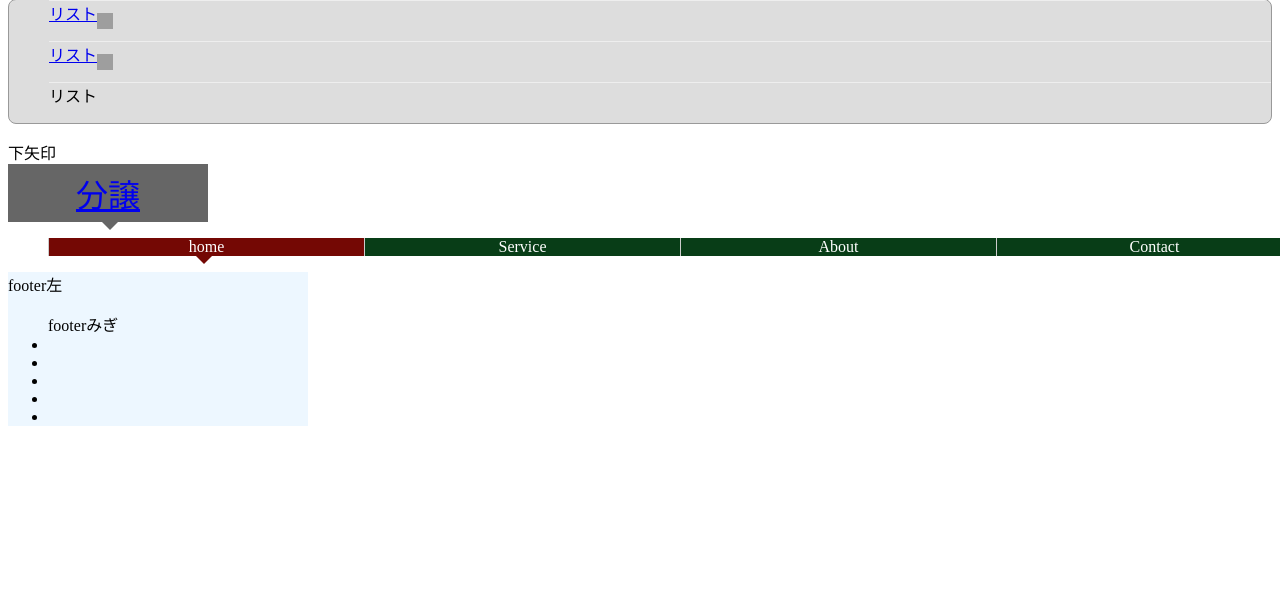
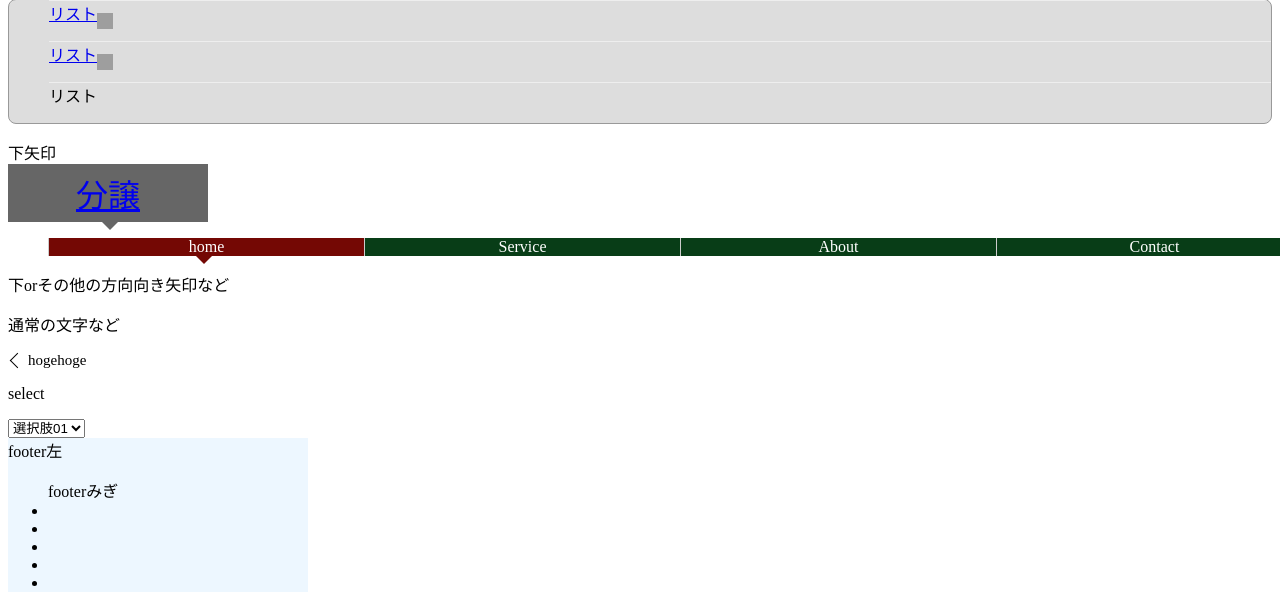
Before and after one commit to umanari145/css, a PHP site: page / in a window 1280 px wide. Shown: the part 1011-1619 px from the top of the page. Before the commit the page ends 1437 px from the top, so only its background shows below. Run offline with PHP 8.4, Linux system fonts and the light colour scheme; grey boxes labelled with a size stand in for pictures from a placeholder-image service; some libraries are stand-ins or nearby versions; some web fonts are replaced; grey boxes are pictures that could not be loaded.

Commit message:
矢印など

```diff
--- a/less/css/common.less
+++ b/less/css/common.less
@@ -274,3 +274,43 @@ icon画像
 .no_active{
 	background: #083D17;
 }
+
+.str{
+	margin-left: 20px;
+	position: relative;
+	font-size: 15px;
+}
+.str::before{
+	content:'';
+	display: block;
+	position: absolute;
+	width: 10px;
+	height: 10px;
+	margin-top: -5px;
+	top:50%;
+	left:-16px;
+	border-top: 1px solid #000;
+	border-right: 1px solid #000;
+	transform: rotate(-135deg);
+}
+
+.select01+label{
+	position: relative;
+	-webkit-appearance: none;
+	-moz-appearance: none;
+	appearance: none;
+}
+
+.select01+label::after{
+	content:'';
+	display: block;
+	position: absolute;
+	width: 10px;
+	height: 10px;
+	margin-top: -5px;
+	top:50%;
+	left:-16px;
+	border-top: 1px solid #000;
+	border-right: 1px solid #000;
+	transform: rotate(45deg);
+}
--- a/less/css/top.css
+++ b/less/css/top.css
@@ -227,6 +227,43 @@ icon画像
 .no_active {
   background: #083D17;
 }
+.str {
+  margin-left: 20px;
+  position: relative;
+  font-size: 15px;
+}
+.str::before {
+  content: '';
+  display: block;
+  position: absolute;
+  width: 10px;
+  height: 10px;
+  margin-top: -5px;
+  top: 50%;
+  left: -16px;
+  border-top: 1px solid #000;
+  border-right: 1px solid #000;
+  transform: rotate(-135deg);
+}
+.select01 + label {
+  position: relative;
+  -webkit-appearance: none;
+  -moz-appearance: none;
+  appearance: none;
+}
+.select01 + label::after {
+  content: '';
+  display: block;
+  position: absolute;
+  width: 10px;
+  height: 10px;
+  margin-top: -5px;
+  top: 50%;
+  left: -16px;
+  border-top: 1px solid #000;
+  border-right: 1px solid #000;
+  transform: rotate(45deg);
+}
 #contents {
   border-radius: 8px;
   -webkit-border-radius: 8px;
--- a/less/index.php
+++ b/less/index.php
@@ -103,8 +103,18 @@
 	<li class="nav__item2 no_active"><a href="">Contact</a></li>
 </ul>
 
+<p>下orその他の方向向き矢印など</p>
+<p>通常の文字など</p>
+<span class="str">hogehoge</span>
 
-
+<p>select</p>
+<label>
+<select class="select01">
+	<option>選択肢01</option>
+	<option>選択肢02</option>
+	<option>選択肢03</option>
+</select>
+</label>
 
 <?php
     include 'footer.php';
```
